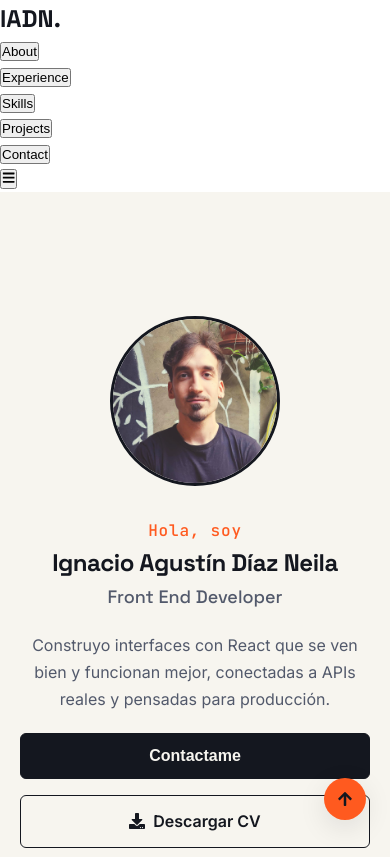
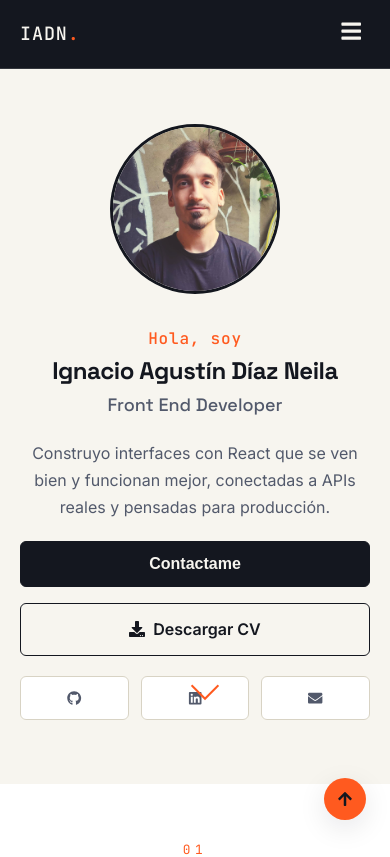
Before and after one commit to IgnacioDN/Portfolio, a React (Vite) app in the folder Portfolio-Project/: page / in a window 390 px wide. Shown: the top 857 px of the page. Built offline with nearby package versions, Linux system fonts and the light colour scheme.

Commit message:
Refactor header styles and responsive design

```diff
--- a/Portfolio-Project/src/styles/Header.css
+++ b/Portfolio-Project/src/styles/Header.css
@@ -1,294 +1,158 @@
-@import url('https://fonts.googleapis.com/css2?family=Space+Grotesk:wght@500;600;700&family=JetBrains+Mono:wght@400;500&family=Inter:wght@400;500;600&display=swap');
+/* Header Styles */
+.portfolio-header {
+  position: fixed;
+  top: 0;
+  left: 0;
+  right: 0;
+  z-index: 1000;
+  background: var(--ink);
+  border-bottom: 1px solid var(--line-dark);
+  transition: all 0.3s ease;
+}
 
-/* Portfolio Main Styles */
-* {
+.portfolio-header.scrolled {
+  box-shadow: var(--shadow-lg);
+}
+
+.header-container {
+  max-width: 1280px;
+  margin: 0 auto;
+  display: flex;
+  justify-content: space-between;
+  align-items: center;
+  height: 68px;
+  padding: 0 2rem;
+}
+
+/* Logo */
+.header-logo h2 {
+  font-family: var(--font-mono);
+  font-size: 1.15rem;
+  font-weight: 500;
+  color: var(--paper);
+  letter-spacing: 0.05em;
+  margin: 0;
+  transition: color 0.2s ease;
+}
+
+.header-logo h2 span {
+  color: var(--signal);
+}
+
+/* Navigation */
+.nav-menu {
+  display: flex;
+  align-items: center;
+}
+
+.nav-menu ul {
+  display: flex;
+  list-style: none;
   margin: 0;
   padding: 0;
-  box-sizing: border-box;
+  gap: 0.5rem;
+  align-items: center;
 }
 
-:root {
-  /* Paleta: tinta + papel + un único acento (sin gradientes) */
-  --ink: #14171f;
-  --ink-soft: #1d2130;
-  --paper: #f7f5ef;
-  --paper-dim: #ece8de;
-  --signal: #ff5a1f;
-  --signal-soft: #ffe4d8;
-  --line: #d8d3c4;
-  --line-dark: rgba(247, 245, 239, 0.14);
-
-  --primary-color: var(--signal);
-  --text-primary: var(--ink);
-  --text-secondary: #52596b;
-  --text-muted: #8a8f9e;
-  --text-white: var(--paper);
-  --text-on-dark-muted: #9aa0b3;
-
-  --bg-primary: #ffffff;
-  --bg-secondary: var(--paper);
-  --bg-tertiary: var(--paper-dim);
-  --bg-dark: var(--ink);
-  --bg-dark-soft: var(--ink-soft);
-
-  --section-padding: 6rem 0;
-  --container-padding: 0 2rem;
-  --border-radius: 6px;
-  --border-radius-lg: 8px;
-
-  --font-display: 'Space Grotesk', sans-serif;
-  --font-mono: 'JetBrains Mono', monospace;
-  --font-family: 'Inter', -apple-system, BlinkMacSystemFont, 'Segoe UI', Roboto, sans-serif;
-
-  --font-size-xs: 0.75rem;
-  --font-size-sm: 0.875rem;
-  --font-size-base: 1rem;
-  --font-size-lg: 1.125rem;
-  --font-size-xl: 1.25rem;
-  --font-size-2xl: 1.5rem;
-  --font-size-3xl: 1.875rem;
-  --font-size-4xl: 2.25rem;
-  --font-size-5xl: 3rem;
-
-  --shadow-sm: 0 1px 2px rgba(20, 23, 31, 0.06);
-  --shadow: 0 1px 3px rgba(20, 23, 31, 0.08);
-  --shadow-md: 0 4px 16px rgba(20, 23, 31, 0.08);
-  --shadow-lg: 0 8px 28px rgba(20, 23, 31, 0.1);
-  --shadow-xl: 0 8px 28px rgba(20, 23, 31, 0.1);
-
-  --transition-fast: 0.15s ease-in-out;
-  --transition-normal: 0.2s ease-in-out;
-  --transition-slow: 0.4s ease-in-out;
-}
-
-html {
-  scroll-behavior: smooth;
-}
-
-body {
-  font-family: var(--font-family);
-  font-size: var(--font-size-base);
-  line-height: 1.6;
-  color: var(--text-primary);
-  background-color: var(--bg-primary);
-  -webkit-font-smoothing: antialiased;
-  -moz-osx-font-smoothing: grayscale;
-  counter-reset: section;
-}
-
-h1, h2, h3, h4, h5, h6 {
-  font-family: var(--font-display);
-}
-
-.portfolio-app {
-  min-height: 100vh;
-  overflow-x: hidden;
-}
-
-/* ---------- Separador entre secciones ---------- */
-
-.about-section,
-.experience-section,
-.skills-section,
-.education-section,
-.projects-section,
-.contact-section {
-  border-bottom: 1px solid var(--line);
-}
-
-.experience-section,
-.education-section,
-.projects-section {
-  border-bottom-color: var(--line-dark);
-}
-
-/* ---------- Encabezados de sección + numeración editorial ---------- */
-
-.section-header {
-  text-align: center;
-  margin-bottom: 3rem;
+.nav-menu li {
   position: relative;
 }
 
-.section-header::before {
-  counter-increment: section;
-  content: counter(section, decimal-leading-zero);
-  display: block;
+.nav-menu button {
+  background: none;
+  border: none;
+  color: var(--text-on-dark-muted);
   font-family: var(--font-mono);
-  font-size: 0.8rem;
-  letter-spacing: 0.35em;
-  color: var(--signal);
-  margin-bottom: 0.75rem;
+  font-size: 0.85rem;
+  font-weight: 500;
+  padding: 0.5rem 0.9rem;
+  cursor: pointer;
+  text-decoration: none;
+  transition: color 0.2s ease;
+  border-radius: var(--border-radius);
 }
 
-.section-title {
-  font-family: var(--font-display);
-  font-size: var(--font-size-4xl);
-  font-weight: 700;
-  color: var(--text-primary);
-  margin-bottom: 0.75rem;
-  letter-spacing: -0.01em;
+.nav-menu button:hover {
+  color: var(--paper);
 }
 
-.title-underline {
-  width: 40px;
-  height: 3px;
+.nav-menu button::after {
+  content: '';
+  position: absolute;
+  bottom: 0.15rem;
+  left: 0.9rem;
+  right: 0.9rem;
+  height: 2px;
   background: var(--signal);
-  margin: 0 auto 1.25rem;
-  border-radius: 2px;
+  transform: scaleX(0);
+  transform-origin: left;
+  transition: transform 0.2s ease;
 }
 
-.section-subtitle {
-  font-size: var(--font-size-lg);
-  color: var(--text-secondary);
-  max-width: 600px;
-  margin: 0 auto;
-  line-height: 1.7;
+.nav-menu button:hover::after {
+  transform: scaleX(1);
 }
 
-/* ---------- Botones ---------- */
-
-.btn-primary {
-  display: inline-flex;
-  align-items: center;
-  gap: 0.5rem;
-  padding: 0.8rem 1.6rem;
-  background: var(--ink);
+/* Mobile Menu Toggle */
+.menu-toggle {
+  display: none;
+  background: none;
+  border: none;
   color: var(--paper);
-  border: 1px solid var(--ink);
+  font-size: 1.4rem;
+  cursor: pointer;
+  padding: 0.5rem;
   border-radius: var(--border-radius);
-  font-size: var(--font-size-base);
-  font-weight: 600;
-  text-decoration: none;
-  cursor: pointer;
-  transition: all var(--transition-normal);
 }
 
-.btn-primary:hover {
-  background: var(--signal);
-  border-color: var(--signal);
-  transform: translateY(-2px);
-}
-
-.btn-secondary {
-  display: inline-flex;
-  align-items: center;
-  gap: 0.5rem;
-  padding: 0.8rem 1.6rem;
-  background: transparent;
-  color: var(--text-primary);
-  border: 1px solid var(--ink);
-  border-radius: var(--border-radius);
-  font-size: var(--font-size-base);
-  font-weight: 600;
-  text-decoration: none;
-  cursor: pointer;
-  transition: all var(--transition-normal);
-}
-
-.btn-secondary:hover {
-  background: var(--ink);
-  color: var(--paper);
-  transform: translateY(-2px);
-}
-
-.btn-outline {
-  display: inline-flex;
-  align-items: center;
-  gap: 0.5rem;
-  padding: 0.5rem 1rem;
-  background: transparent;
-  color: var(--text-secondary);
-  border: 1px solid var(--line);
-  border-radius: var(--border-radius);
-  font-size: var(--font-size-sm);
-  font-weight: 500;
-  text-decoration: none;
-  cursor: pointer;
-  transition: all var(--transition-normal);
-}
-
-.btn-outline:hover {
-  border-color: var(--signal);
+.menu-toggle:hover {
   color: var(--signal);
 }
 
-/* ---------- Utilidades ---------- */
+/* Responsive Design */
+@media (max-width: 768px) {
+  .header-container {
+    padding: 0 1.25rem;
+  }
 
-.card {
-  background: var(--bg-primary);
-  border: 1px solid var(--line);
-  border-radius: var(--border-radius-lg);
-  transition: all var(--transition-normal);
-  overflow: hidden;
-}
+  .menu-toggle {
+    display: block;
+  }
 
-.card:hover {
-  border-color: var(--signal);
-  transform: translateY(-3px);
-}
+  .nav-menu {
+    position: fixed;
+    top: 68px;
+    left: 0;
+    right: 0;
+    background: var(--ink);
+    border-top: 1px solid var(--line-dark);
+    transform: translateX(-100%);
+    transition: transform 0.25s ease;
+  }
 
-.sr-only {
-  position: absolute;
-  width: 1px;
-  height: 1px;
-  padding: 0;
-  margin: -1px;
-  overflow: hidden;
-  clip: rect(0, 0, 0, 0);
-  white-space: nowrap;
-  border: 0;
-}
+  .nav-menu.open {
+    transform: translateX(0);
+  }
 
-button:focus,
-a:focus,
-input:focus,
-textarea:focus {
-  outline: 2px solid var(--signal);
-  outline-offset: 2px;
-}
+  .nav-menu ul {
+    flex-direction: column;
+    gap: 0;
+    padding: 0.5rem 0;
+  }
 
-::selection {
-  background-color: var(--signal);
-  color: var(--paper);
-}
+  .nav-menu li {
+    width: 100%;
+  }
 
-@keyframes fadeInUp {
-  from {
-    opacity: 0;
-    transform: translateY(24px);
+  .nav-menu button {
+    width: 100%;
+    text-align: left;
+    padding: 0.9rem 1.5rem;
+    border-radius: 0;
+    font-size: 0.95rem;
   }
-  to {
-    opacity: 1;
-    transform: translateY(0);
+
+  .nav-menu button::after {
+    display: none;
   }
 }
-
-/* ---------- Responsive ---------- */
-
-@media (max-width: 768px) {
-  :root {
-    --section-padding: 3.5rem 0;
-    --container-padding: 0 1.25rem;
-    --font-size-4xl: 1.9rem;
-    --font-size-3xl: 1.5rem;
-  }
-
-  .section-header {
-    margin-bottom: 2rem;
-  }
-
-  .btn-primary,
-  .btn-secondary {
-    width: 100%;
-    justify-content: center;
-  }
-}
-
-@media (prefers-reduced-motion: reduce) {
-  .card:hover,
-  .btn-primary:hover,
-  .btn-secondary:hover {
-    transform: none;
-  }
-}
```
